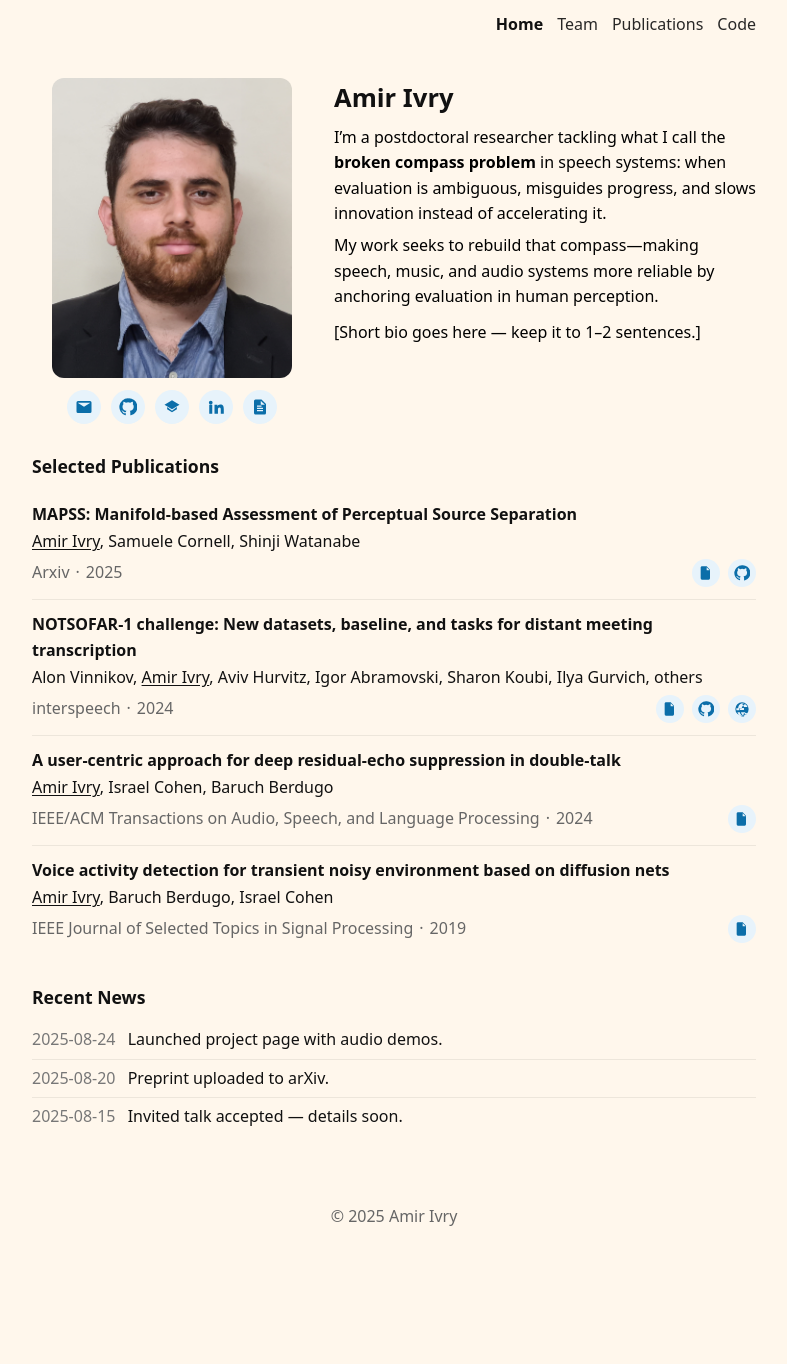
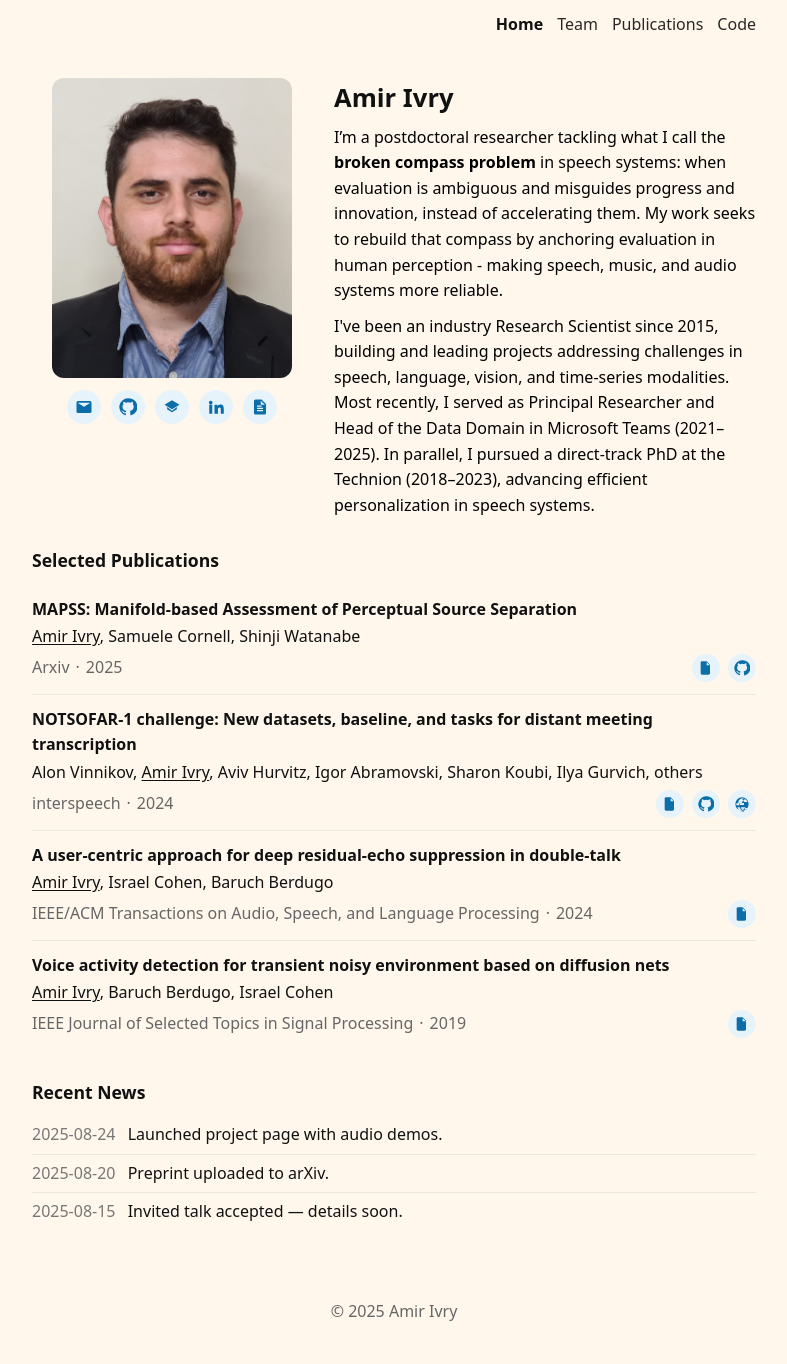
Before and after one commit to Amir-Ivry/Amir-Ivry.github.io, a Jekyll site: the page built from index.html, in a window 1280 px wide. Shown: the whole page, without its empty margins (246-1033 px from the left). Built offline with Jekyll 4.4.1, drawn with Linux system fonts in a browser that asks for light colours; before the commit the page ends 1270 px from its top, so only the background shows below that.

Commit message:
Update index.html

```diff
--- a/index.html
+++ b/index.html
@@ -53,13 +53,14 @@
     {% endif %}
 
     <p class="lead">
-      I’m a postdoctoral researcher tackling what I call the <strong>broken compass problem</strong> in speech systems: when evaluation is ambiguous, misguides progress, and slows innovation instead of accelerating it.
-    </p>
-    <p class="lead">
-      My work seeks to rebuild that compass—making speech, music, and audio systems more reliable by anchoring evaluation in human perception.
+      I’m a postdoctoral researcher tackling what I call the <strong>broken compass problem</strong> in speech systems: when evaluation is ambiguous and misguides progress and innovation, instead of accelerating them.
+      My work seeks to rebuild that compass by anchoring evaluation in human perception - making speech, music, and audio systems more reliable.
     </p>
 
-    <p class="bio">[Short bio goes here — keep it to 1–2 sentences.]</p>
+    <p class="bio">I've been an industry Research Scientist since 2015, building and leading projects addressing challenges in speech, language, vision, and time-series modalities.
+      Most recently, I served as Principal Researcher and Head of the Data Domain in Microsoft Teams (2021–2025).
+      In parallel, I pursued a direct-track PhD at the Technion (2018–2023), advancing efficient personalization in speech systems.
+</p>
   </div>
 </section>
 
```
